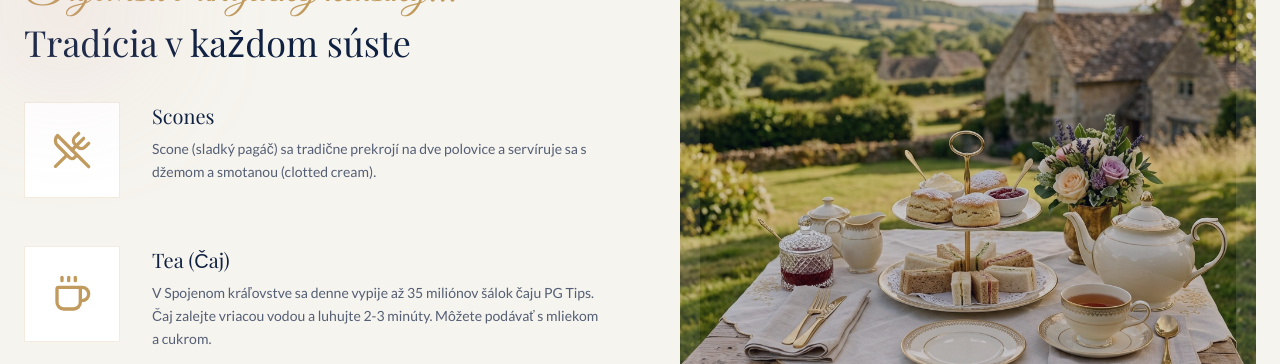
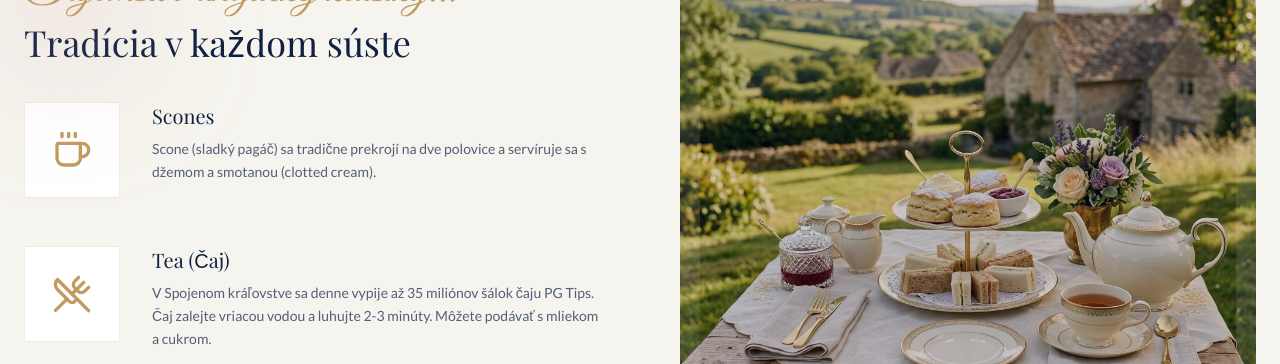
Before and after one commit to Yebooot/slice-of-england, a Next.js app: page / in a window 1280 px wide. Shown: the part 1140-1504 px from the top of the page. Built offline with nearby package versions, Linux system fonts and the light colour scheme.

Commit message:
Swap scones and tea icons

```diff
--- a/src/app/page.tsx
+++ b/src/app/page.tsx
@@ -119,7 +119,7 @@ export default function Home() {
               <div className="space-y-12">
                 <div className="flex gap-8">
                   <div className="w-24 h-24 shrink-0 bg-white p-4 border border-secondary/20 flex items-center justify-center">
-                    <UtensilsCrossed className="w-10 h-10 text-secondary" />
+                    <Coffee className="w-10 h-10 text-secondary" />
                   </div>
                   <div>
                     <h4 className="font-heading text-xl text-primary mb-2">Scones</h4>
@@ -130,7 +130,7 @@ export default function Home() {
                 </div>
                 <div className="flex gap-8">
                   <div className="w-24 h-24 shrink-0 bg-white p-4 border border-secondary/20 flex items-center justify-center">
-                    <Coffee className="w-10 h-10 text-secondary" />
+                    <UtensilsCrossed className="w-10 h-10 text-secondary" />
                   </div>
                   <div>
                     <h4 className="font-heading text-xl text-primary mb-2">Tea (Čaj)</h4>
```
